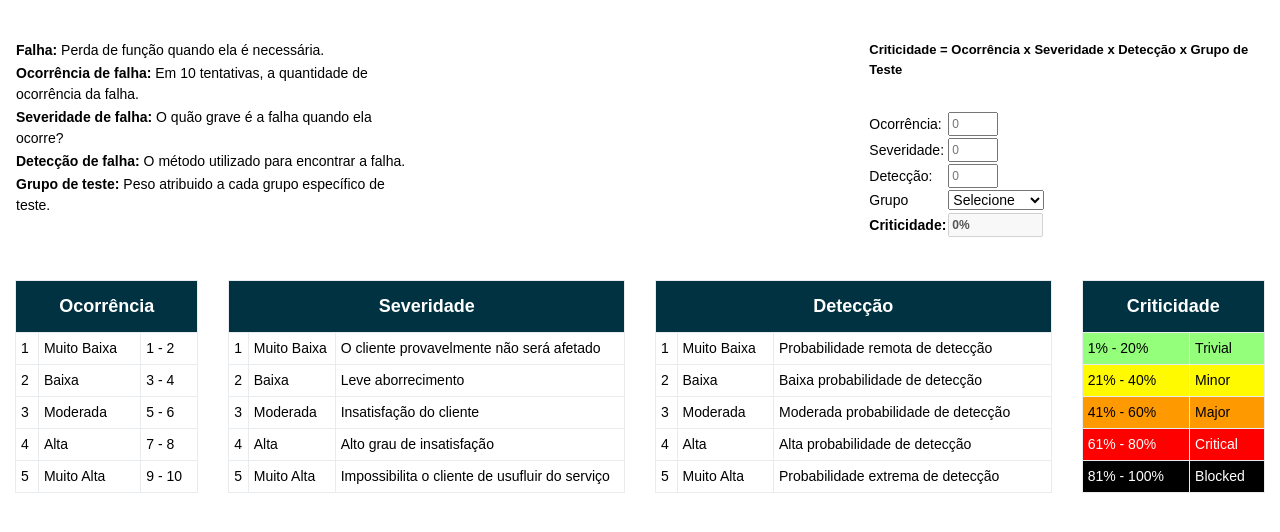
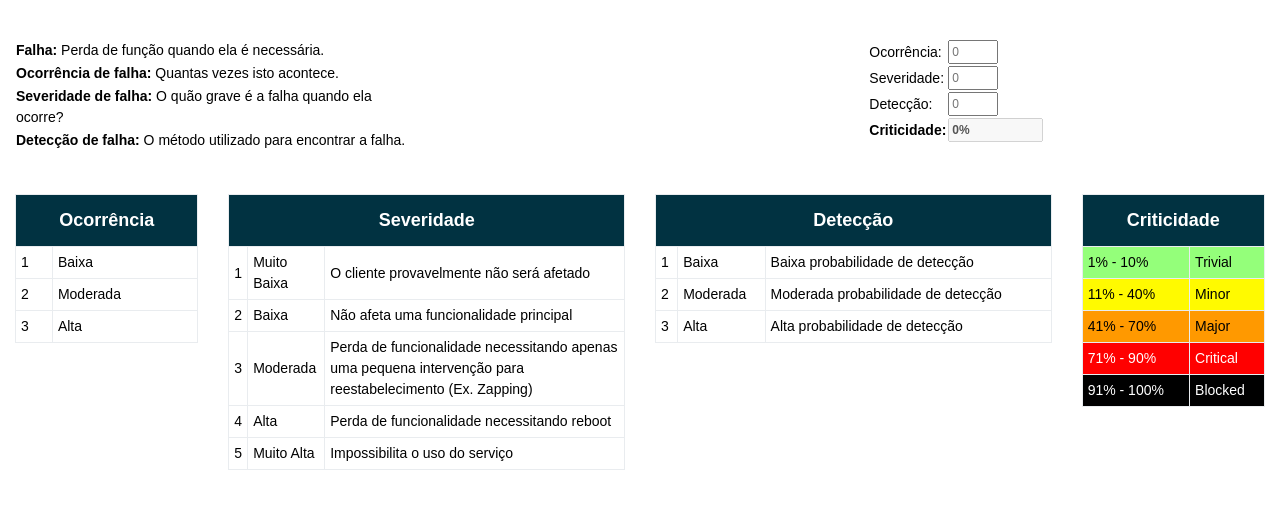
Before and after one commit to qa-teste/qa-teste.github.io, a plain HTML site: page index.html in a window 1280 px wide. Shown: the part 76-608 px from the top of the page. Drawn offline with Linux system fonts and the light colour scheme.

Commit message:
Alteração no método de cálculo e parâmetros

```diff
--- a/css/style.css
+++ b/css/style.css
@@ -19,6 +19,7 @@ input{
 
 .table td{
 	padding: 5px !important;
+	vertical-align: middle;
 }
 
 .table th{
--- a/index.html
+++ b/index.html
@@ -25,10 +25,10 @@
 			<div class="col-md-4">
 				<table>
 					<tr><td><strong>Falha:</strong> Perda de função quando ela é necessária.</td></tr>
-					<tr><td><strong>Ocorrência de falha:</strong> Em 10  tentativas, a quantidade de ocorrência da falha.</td></tr>
+					<tr><td><strong>Ocorrência de falha:</strong> Quantas vezes isto acontece.</td></tr>
 					<tr><td><strong>Severidade de falha:</strong> O quão grave é a falha quando ela ocorre?</td></tr>
 					<tr><td><strong>Detecção de falha:</strong> O método utilizado para encontrar a falha.</td></tr>
-					<tr><td><strong>Grupo de teste:</strong> Peso atribuido a cada grupo específico de teste.</td></tr>
+					<!--tr><td><strong>Grupo de teste:</strong> Peso atribuido a cada grupo específico de teste.</td></tr-->
 				</table>
 			</div>
 			<div class="col-md-4">
@@ -50,9 +50,9 @@
 			</div>
 			<div class="col-md-4">
 				<table>
-					<tr><td colspan='2'><strong><label class="formula">Criticidade = Ocorrência x Severidade x Detecção x Grupo de Teste</label></strong></td></tr>
+					<!--tr><td colspan='2'><strong><label class="formula">Criticidade = Ocorrência x Severidade x Detecção</label></strong></td></tr>
 
-					<tr><td colspan='2'>&nbsp;</td></tr>
+					<tr><td colspan='2'>&nbsp;</td></tr-->
 					<tr>
 						<td width="15%">Ocorrência:</td>
 						<td><input type="text" class="numero" id="ocorrencia" onkeyup="validadeDado(this, this.value); calcularFmea();" placeholder="0"></td>
@@ -65,17 +65,17 @@
 						<td>Detecção:</td>
 						<td><input type="text" class="numero" id="deteccao" onkeyup="validadeDado(this, this.value); calcularFmea();" placeholder="0"></td>
 					</tr>
-					<tr>
+					<!--tr>
 						<td>Grupo</td>
 						<td>
 							<select id="grupo" onchange="calcularFmea();">
 								<option disabled="disabled" selected="selected" value="">Selecione</option>
-								<option value="1">Smoke</option>
-								<option value="0.9">Sanity</option>
-								<option value="0.8">Acceptance</option>
+								<option value="0.8">Grupo 1</option>
+								<option value="0.9">Grupo 2</option>
+								<option value="1">Grupo 3</option>
 							</select>
 						</td>
-					</tr>
+					</tr-->
 					<tr>
 						<td><strong>Criticidade:<strong></td>
 						<td><input type="text" id="criticidade" disabled value="0%" size='10'></td>
@@ -87,35 +87,18 @@
 		<div class="row div3">
 			<div class="col-md-2">
 				<table class="table table-bordered">
-					<tr><th colspan="3">Ocorrência</th></tr>
+					<tr><th colspan="2">Ocorrência</th></tr>
 					<tr>
 						<td>1</td>
-						<td>Muito Baixa</td>
-						<td>1 - 2</td>
+						<td>Baixa</td>
 					</tr>
-
 					<tr>
 						<td>2</td>
-						<td>Baixa</td>
-						<td>3 - 4</td>
+						<td>Moderada</td>
 					</tr>
-
 					<tr>
 						<td>3</td>
-						<td>Moderada</td>
-						<td>5 - 6</td>
-					</tr>
-
-					<tr>
-						<td>4</td>
 						<td>Alta</td>
-						<td>7 - 8</td>
-					</tr>
-
-					<tr>
-						<td>5</td>
-						<td>Muito Alta</td>
-						<td>9 - 10</td>
 					</tr>
 				</table>
 			</div>
@@ -131,25 +114,25 @@
 					<tr>
 						<td>2</td>
 						<td>Baixa</td>
-						<td>Leve aborrecimento</td>
+						<td>Não afeta uma funcionalidade principal</td>
 					</tr>
 
 					<tr>
 						<td>3</td>
 						<td>Moderada</td>
-						<td>Insatisfação do cliente</td>
+						<td>Perda de funcionalidade necessitando apenas uma pequena intervenção para reestabelecimento (Ex. Zapping)</td>
 					</tr>
 
 					<tr>
 						<td>4</td>
 						<td>Alta</td>
-						<td>Alto grau de insatisfação</td>
+						<td>Perda de funcionalidade necessitando reboot</td>
 					</tr>
 
 					<tr>
 						<td>5</td>
 						<td>Muito Alta</td>
-						<td>Impossibilita o cliente de usufluir do serviço</td>
+						<td>Impossibilita o uso do serviço</td>
 					</tr>
 				</table>
 			</div>
@@ -158,32 +141,18 @@
 					<tr><th colspan="3">Detecção</th></tr>
 					<tr>
 						<td>1</td>
-						<td>Muito Baixa</td>
-						<td>Probabilidade remota de detecção</td>
-					</tr>
-
-					<tr>
-						<td>2</td>
 						<td>Baixa</td>
 						<td>Baixa probabilidade de detecção</td>
 					</tr>
-
 					<tr>
-						<td>3</td>
+						<td>2</td>
 						<td>Moderada</td>
 						<td>Moderada probabilidade de detecção</td>
 					</tr>
-
 					<tr>
-						<td>4</td>
+						<td>3</td>
 						<td>Alta</td>
 						<td>Alta probabilidade de detecção</td>
-					</tr>
-
-					<tr>
-						<td>5</td>
-						<td>Muito Alta</td>
-						<td>Probabilidade extrema de detecção</td>
 					</tr>
 				</table>
 			</div>
@@ -191,27 +160,27 @@
 				<table class="table table-bordered">
 					<tr><th colspan="2">Criticidade</th></tr>
 					<tr style="background:#94ff7a;">
-						<td>1% - 20%</td>
+						<td>1% - 10%</td>
 						<td>Trivial</td>
 					</tr>
 
 					<tr style="background:#fffa00;">
-						<td>21% - 40%</td>
+						<td>11% - 40%</td>
 						<td>Minor</td>
 					</tr>
 
 					<tr style="background:#ff9900;">
-						<td>41% - 60%</td>
+						<td>41% - 70%</td>
 						<td>Major</td>
 					</tr>
 
 					<tr style="background:#ff0000; color:#FFF">
-						<td>61% - 80%</td>
+						<td>71% - 90%</td>
 						<td>Critical</td>
 					</tr>
 
 					<tr style="background:#000; color:#FFF">
-						<td>81% - 100%</td>
+						<td>91% - 100%</td>
 						<td>Blocked</td>
 					</tr>
 				</table>
--- a/js/funcoes.js
+++ b/js/funcoes.js
@@ -4,42 +4,42 @@ $(document).ready(function(){
 		ocorrencia=parametros.split('&')[0];
 		severidade=parametros.split('&')[1];
 		deteccao=parametros.split('&')[2];
-		grupo=parametros.split('&')[3];
-		criticidade=parametros.split('&')[4];
+		//grupo=parametros.split('&')[3];
+		criticidade=parametros.split('&')[3];
 
 		valor_ocorrencia=ocorrencia.split('=')[1];
 		valor_severidade=severidade.split('=')[1];
 		valor_deteccao=deteccao.split('=')[1];
-		valor_grupo=grupo.split('=')[1];
+		//valor_grupo=grupo.split('=')[1];
 		valor_criticidade=criticidade.split('=')[1];
 
 		$('#ocorrencia').val(valor_ocorrencia);
 		$('#severidade').val(valor_severidade);
 		$('#deteccao').val(valor_deteccao);
-		$('#grupo').val(valor_grupo);
+		//$('#grupo').val(valor_grupo);
 
 		criticidade=valor_criticidade.split('%')[0];
 		var cor="#545454";
 		var cor_fonte="#000";
 		var nivel="";
-		if(criticidade>0 && criticidade <=20){
+		if(criticidade>0 && criticidade <=10){
 			cor="#94ff7a";
 			nivel="Trivial";
 		}
-		else if(criticidade>20 && criticidade<=40){
+		else if(criticidade>11 && criticidade<=40){
 			cor="#fffa00";
 			nivel="Minor";
 		}
-		else if(criticidade>40 && criticidade<=60){
+		else if(criticidade>41 && criticidade<=70){
 			cor="#ff9900";
 			nivel="Major";
 		}
-		else if(criticidade>60 && criticidade<=80){
+		else if(criticidade>71 && criticidade<=90){
 			cor="#ff0000";
 			cor_fonte="#FFF";
 			nivel="Critical";
 		}
-		else if(criticidade>80){
+		else if(criticidade>90){
 			cor="#000";
 			cor_fonte="#FFF";
 			nivel="Blocked";
@@ -73,32 +73,36 @@ function calcularFmea(){
 		var deteccao= $('#deteccao').val();
 	}
 
-	var grupo = $('#grupo').val();
+	//var grupo = $('#grupo').val();
 
 
-	if(ocorrencia!="" && severidade!="" && deteccao!="" && grupo!="" && grupo!=null){
-		var criticidade = ((ocorrencia*severidade*deteccao)/125)*grupo*100;
+	if(ocorrencia!="" && severidade!="" && deteccao!=""/* && grupo!="" && grupo!=null*/){
+		//var criticidade = ((ocorrencia*severidade*deteccao)/125)*grupo*100;
+		var criticidade = ((99/44)*((ocorrencia*severidade*deteccao)-1))+1
+
+		if(severidade == 5){
+		}
 		var nivel="";
 		var cor="#545454";
 		var cor_fonte="#000";
-		if(criticidade>0 && criticidade <=20){
+		if(criticidade>0 && criticidade <=10){
 			cor="#94ff7a";
 			nivel="Trivial";
 		}
-		else if(criticidade>20 && criticidade<=40){
+		else if(criticidade>11 && criticidade<=40){
 			cor="#fffa00";
 			nivel="Minor";
 		}
-		else if(criticidade>40 && criticidade<=60){
+		else if(criticidade>41 && criticidade<=70){
 			cor="#ff9900";
 			nivel="Major";
 		}
-		else if(criticidade>60 && criticidade<=80){
+		else if(criticidade>71 && criticidade<=90){
 			cor="#ff0000";
 			cor_fonte="#FFF";
 			nivel="Critical";
 		}
-		else if(criticidade>80){
+		else if(criticidade>90){
 			cor="#000";
 			cor_fonte="#FFF";
 			nivel="Blocked";
@@ -113,26 +117,32 @@ function calcularFmea(){
 }
 
 function gerarUrl(){
-	var url="index.html";
+	var url="file:///C:/Users/a0071351/Desktop/fmea/index.html";
 	var ocorrencia= $('#ocorrencia').val();
 	var severidade= $('#severidade').val();
 	var deteccao= $('#deteccao').val();
-	var grupo = $('#grupo').val();
+	//var grupo = $('#grupo').val();
 	var criticidade = $('#criticidade').val();
-	url = url+"?ocorrencia="+ocorrencia+"&severidade="+severidade+"&deteccao="+deteccao+"&grupo="+grupo+"&criticidade="+criticidade;
+	url = url+"?ocorrencia="+ocorrencia+"&severidade="+severidade+"&deteccao="+deteccao/*+"&grupo="+grupo*/+"&criticidade="+criticidade;
 
 	window.location.href = url;
 }
 
 function validadeDado(obj, valor){
-	$(".numero").bind("keyup blur focus", function(e) {
-            e.preventDefault();
-            var expre = /[^\d]/g;
-            $(this).val($(this).val().replace(expre,''));
-       });
-	if(valor >=5){
-		$('#'+obj.id).val(5);
-	} else if(valor < 0){
-		$('#'+obj.id).val(1);
+	//aceita apenas números
+	$("#"+obj.id).val(valor.replace(/\D/g, ''));
+
+	if(obj.id == "severidade"){
+		if(valor >=5){
+			$('#'+obj.id).val(5);
+		} else if(valor < 0){
+			$('#'+obj.id).val(1);
+		}
+	} else{
+		if(valor >=3){
+			$('#'+obj.id).val(3);
+		} else if(valor < 0){
+			$('#'+obj.id).val(1);
+		}
 	}
 }
```
